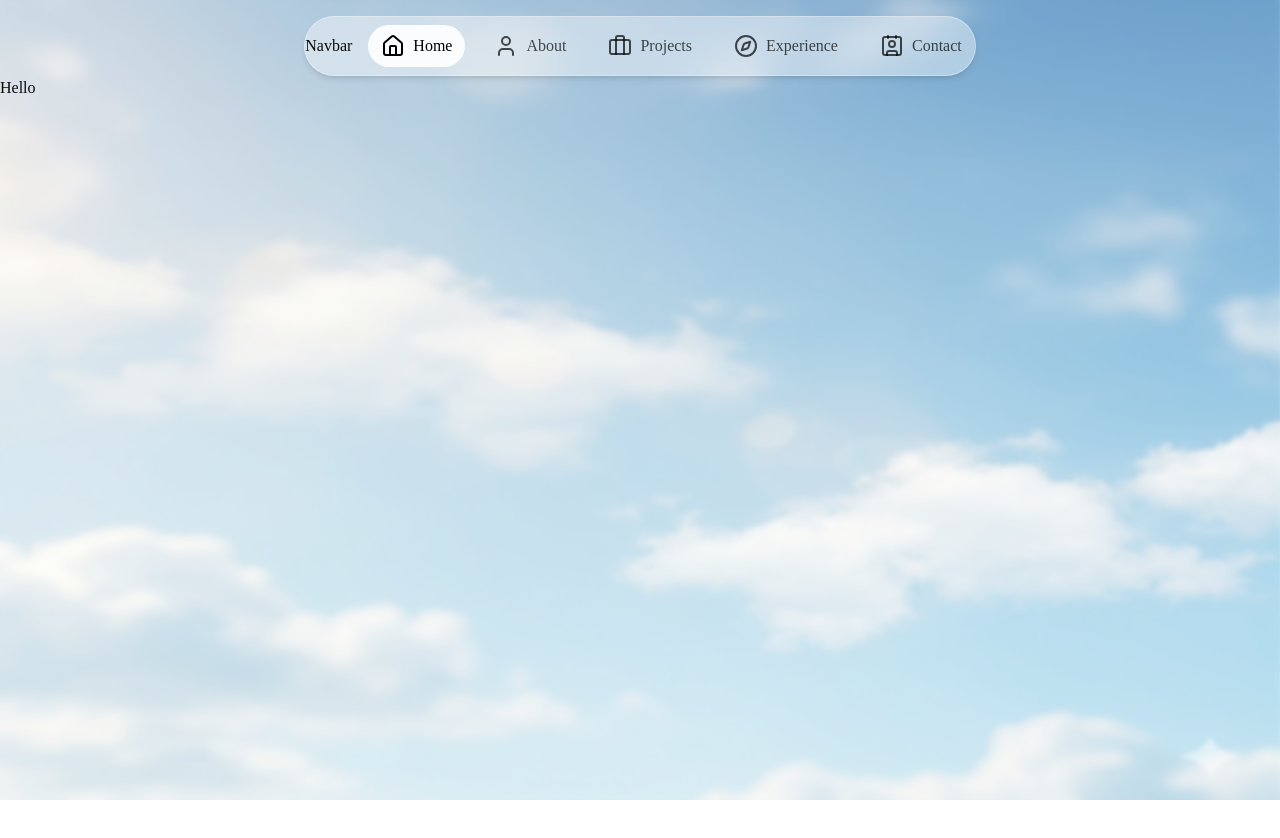
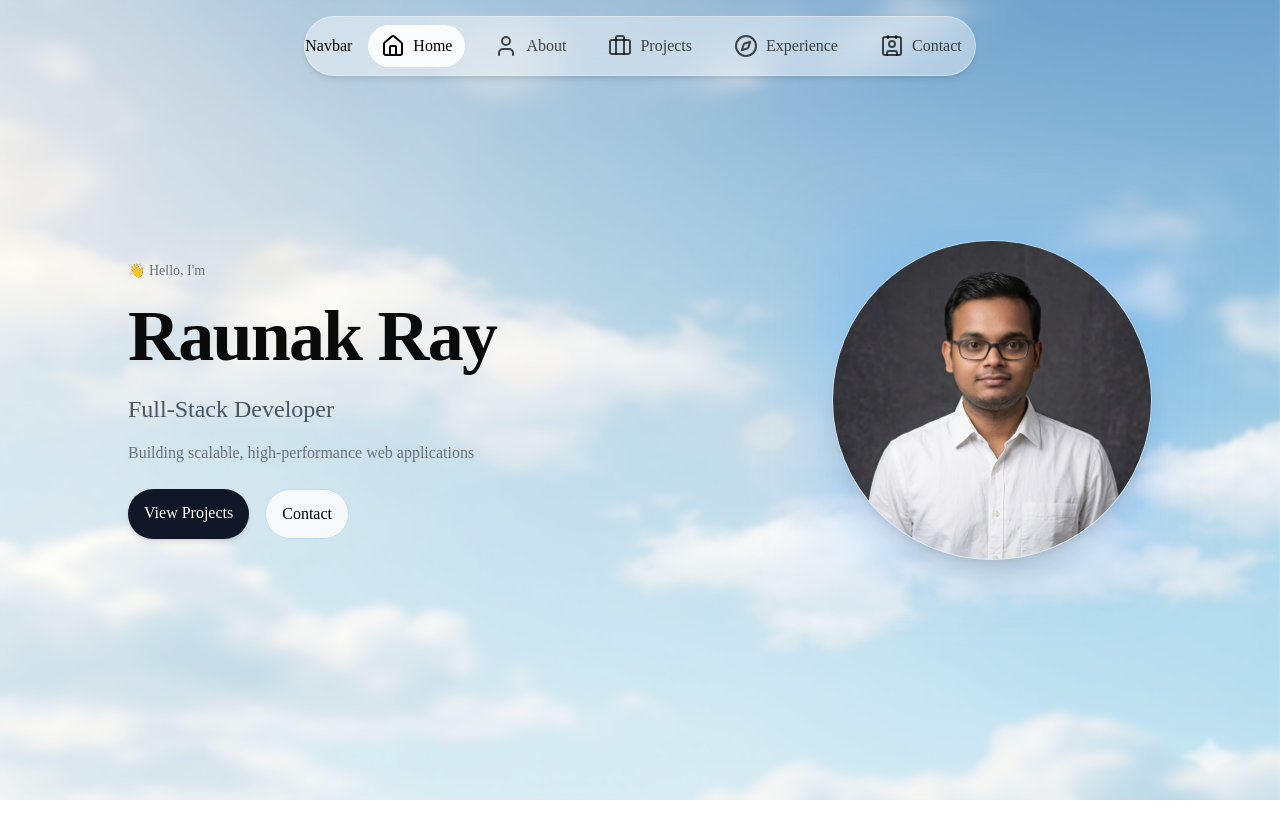
Before and after one commit to raunak-ray/Portfolio, a Next.js app: page / in a window 1280 px wide. Shown: the top 838 px of the page. After the commit the page ends 800 px from the top, so only its background shows below. Built offline with nearby package versions, Linux system fonts and the light colour scheme.

Commit message:
feat: add Hero component with animated introduction and call-to-action buttons

```diff
--- a/src/app/page.tsx
+++ b/src/app/page.tsx
@@ -1,10 +1,11 @@
-import React from "react";
+import Hero from "@/components/Hero";
 
 function page() {
   return (
-    <div className="">
-      Hello
-      <div className="h-5000" id=""></div>
+    <div className="flex flex-col">
+
+      <Hero />
+
     </div>
   );
 }
--- /dev/null
+++ b/src/components/Hero.tsx
@@ -0,0 +1,85 @@
+"use client";
+
+import { personalInfo } from "@/constants/info";
+import { motion } from "framer-motion";
+
+function Hero() {
+  return (
+    <section
+      id="home"
+      className="mt-24 md:mt-0 min-h-screen flex items-center justify-center px-6 md:px-10"
+    >
+      <div className="max-w-5xl w-full mx-auto flex flex-col md:flex-row items-center justify-between gap-16">
+
+        {/* LEFT */}
+        <motion.div
+          initial={{ opacity: 0, y: 30 }}
+          animate={{ opacity: 1, y: 0 }}
+          transition={{ duration: 0.6, ease: "easeOut" }}
+          className="flex-1 space-y-4 text-center md:text-left"
+        >
+          <p className="text-sm text-gray-500">
+            👋 Hello, I'm
+          </p>
+
+          <h1 className="text-5xl md:text-7xl font-semibold tracking-tight leading-[1.1]">
+            {personalInfo.name}
+          </h1>
+
+          <h2 className="text-xl md:text-2xl text-gray-600">
+            {personalInfo.title}
+          </h2>
+
+          <p className="text-gray-500 max-w-lg">
+            {personalInfo.tagline}
+          </p>
+
+          {/* CTA */}
+          <div className="flex gap-4 justify-center md:justify-start pt-2">
+
+            {/* PRIMARY BUTTON */}
+            <a
+              href="#projects"
+              className="px-4 py-3 rounded-full bg-gray-900 text-white text-md
+              hover:bg-gray-700 transition shadow-md hover:shadow-lg"
+            >
+              View Projects
+            </a>
+
+            {/* SECONDARY BUTTON */}
+            <a
+              href="#contact"
+              className="px-4 py-3 rounded-full border border-blue-200 text-md
+              bg-white/80 text-black hover:bg-gray-600 hover:text-white transition"
+            >
+              Contact
+            </a>
+          </div>
+        </motion.div>
+
+        {/* RIGHT */}
+        <motion.div
+          initial={{ opacity: 0, scale: 0.95 }}
+          animate={{ opacity: 1, scale: 1 }}
+          transition={{ duration: 0.6, ease: "easeOut" }}
+          className="flex-1 flex justify-center md:justify-end"
+        >
+          <div className="relative w-64 h-64 md:w-80 md:h-80">
+
+            {/* Accent Glow */}
+            <div className="absolute inset-0 rounded-2xl bg-blue-400/30 blur-2xl" />
+
+            <img
+              src="/image.jpeg"
+              alt="profile"
+              className="relative w-full h-full object-cover rounded-full shadow-xl border border-white/40"
+            />
+          </div>
+        </motion.div>
+
+      </div>
+    </section>
+  );
+}
+
+export default Hero;
--- a/src/components/Navbar.tsx
+++ b/src/components/Navbar.tsx
@@ -35,7 +35,7 @@ function Navbar() {
     }, []);
 
   return (
-    <div className="sticky top-0 z-50 w-full">
+    <div className="fixed top-0 z-50 w-full">
       {/* Centered content */}
       <div className="max-w-2xl mx-auto">
         <nav className="mt-4 bg-white/40 backdrop-blur-md border border-white/30 rounded-full px-6 py-2 shadow-md flex gap-4 justify-center items-center">
```
Also changed, not shown: public/image.jpeg (added).
